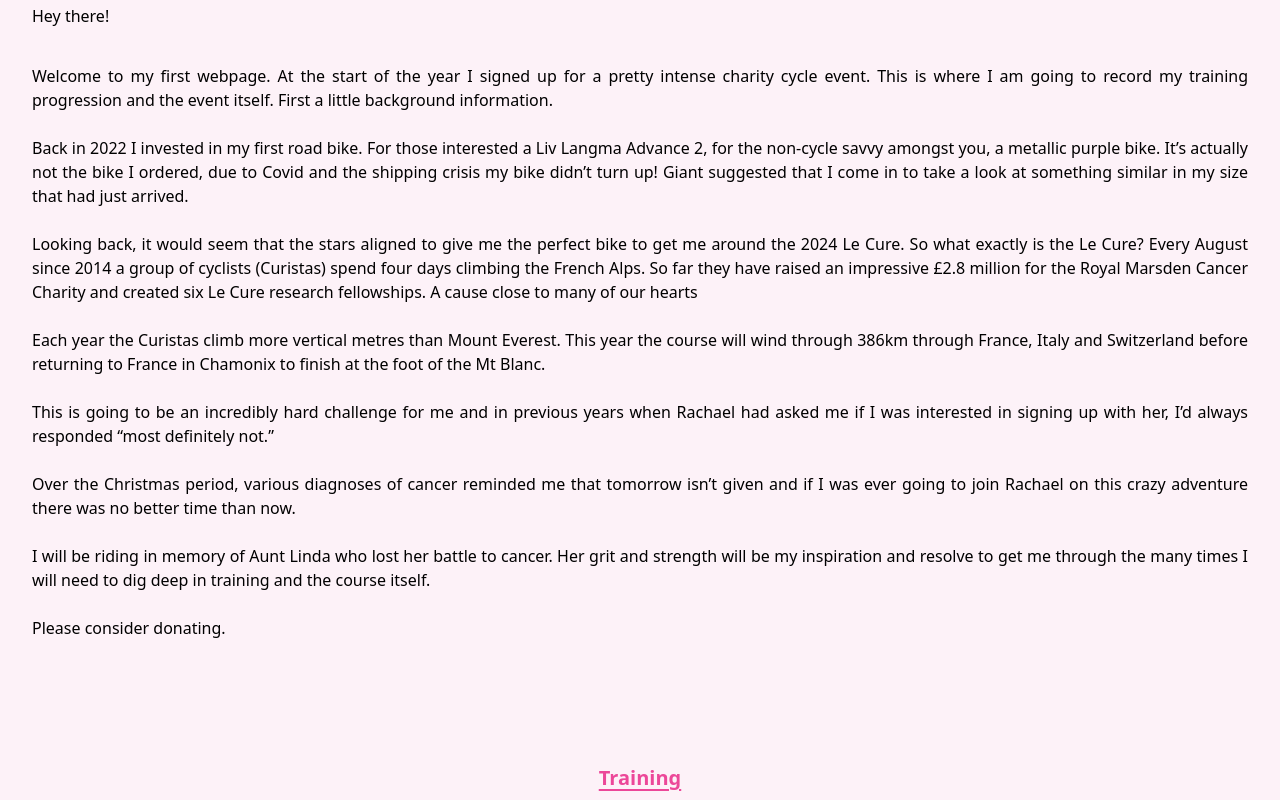
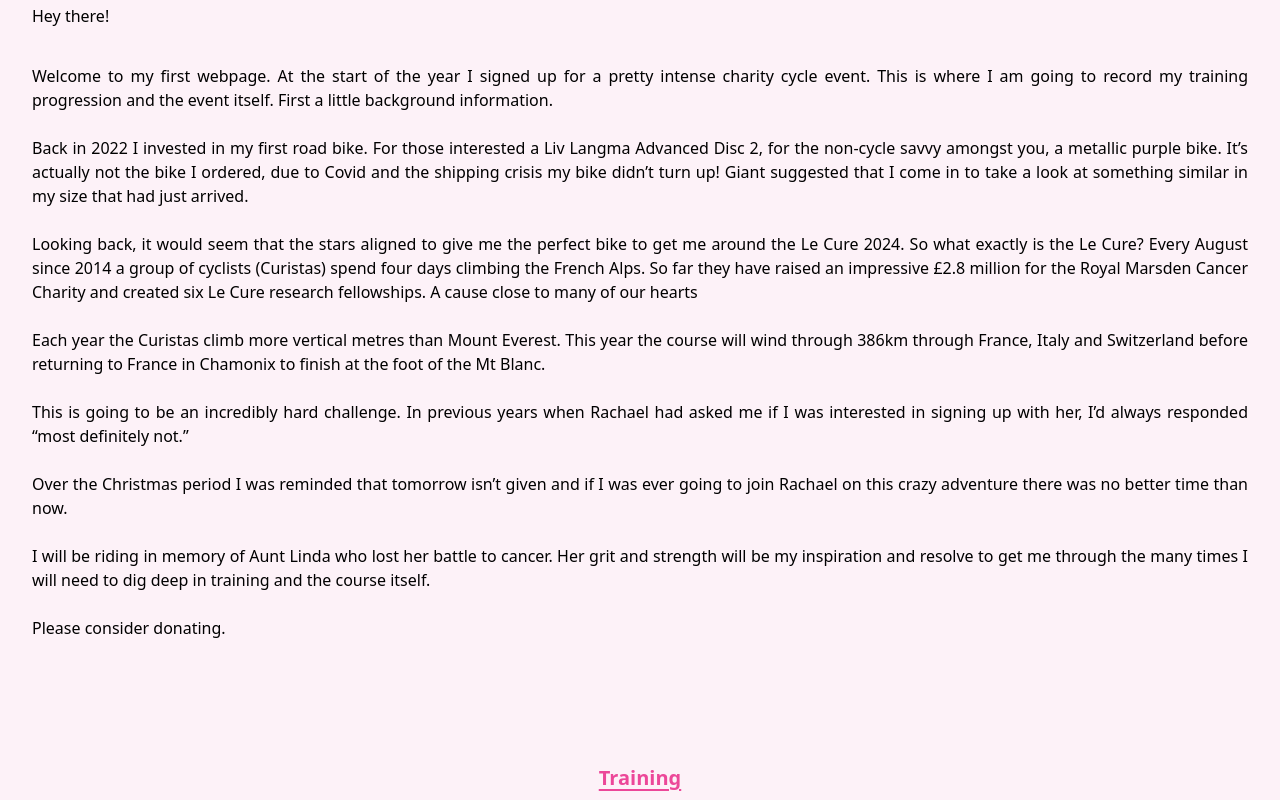
Before and after one commit to jennimmartin/LeCure, a React (Vite) app: page / in a window 1280 px wide. Shown: the part 520-1320 px from the top of the page. Built offline with nearby package versions, Linux system fonts and the light colour scheme.

Commit message:
Footer Added

```diff
--- a/src/App.jsx
+++ b/src/App.jsx
@@ -2,6 +2,7 @@ import Navbar from "./components/Navbar";
 import Hero from "./components/Hero";
 import About from "./components/About";
 import Training from "./components/Training";
+import Footer from "./components/Footer";
 
 const App = () => {
   return (
@@ -10,6 +11,8 @@ const App = () => {
       <Hero />
       <About />
       <Training />
+
+      <Footer />
     </>
   );
 };
--- a/src/components/About.jsx
+++ b/src/components/About.jsx
@@ -14,15 +14,15 @@ const About = () => {
         </p>
         <p className="text-justify py-3">
           Back in 2022 I invested in my first road bike. For those interested a
-          Liv Langma Advance 2, for the non-cycle savvy amongst you, a metallic
-          purple bike. It’s actually not the bike I ordered, due to Covid and
-          the shipping crisis my bike didn’t turn up! Giant suggested that I
-          come in to take a look at something similar in my size that had just
-          arrived.
+          Liv Langma Advanced Disc 2, for the non-cycle savvy amongst you, a
+          metallic purple bike. It’s actually not the bike I ordered, due to
+          Covid and the shipping crisis my bike didn’t turn up! Giant suggested
+          that I come in to take a look at something similar in my size that had
+          just arrived.
         </p>
         <p className="text-justify py-3">
           Looking back, it would seem that the stars aligned to give me the
-          perfect bike to get me around the 2024 Le Cure. So what exactly is the
+          perfect bike to get me around the Le Cure 2024. So what exactly is the
           Le Cure? Every August since 2014 a group of cyclists (Curistas) spend
           four days climbing the French Alps. So far they have raised an
           impressive £2.8 million for the Royal Marsden Cancer Charity and
@@ -36,14 +36,14 @@ const About = () => {
           foot of the Mt Blanc.
         </p>
         <p className="text-justify py-3">
-          This is going to be an incredibly hard challenge for me and in
-          previous years when Rachael had asked me if I was interested in
-          signing up with her, I’d always responded “most definitely not.”{" "}
+          This is going to be an incredibly hard challenge. In previous years
+          when Rachael had asked me if I was interested in signing up with her,
+          I’d always responded “most definitely not.”
         </p>
         <p className="text-justify py-3">
-          Over the Christmas period, various diagnoses of cancer reminded me
-          that tomorrow isn’t given and if I was ever going to join Rachael on
-          this crazy adventure there was no better time than now.
+          Over the Christmas period I was reminded that tomorrow isn’t given and
+          if I was ever going to join Rachael on this crazy adventure there was
+          no better time than now.
         </p>
         <p className="text-justify py-3">
           I will be riding in memory of Aunt Linda who lost her battle to
--- /dev/null
+++ b/src/components/Footer.jsx
@@ -0,0 +1,38 @@
+const Footer = () => {
+  return (
+    <section className="text-center bg-gradient-to-r from-pink-300 via-pink-100 to-pink-50">
+      <section className="align-element py-16 grid lg:grid-cols-3  xl:grid-cols-3 gap-5">
+        <a clasName="self-center" href="https://lecure.org/">
+          <img
+            className="h-20 w-20"
+            src="https://lecure.org/wp-content/themes/lecure-theme-v4/library/img/le-cure-logo.png"
+            alt="le cure"
+          />
+        </a>
+        <a className="self-center" href="https://www.royalmarsden.org/">
+          <img
+            className="h-20 w-40 "
+            src="https://www.royalmarsden.org/themes/custom/rmcc/logo.svg"
+            alt="royal marsden logo"
+          />
+        </a>
+        <a
+          className="self-center"
+          href="https://sportsgiving.co.uk/sponsorship/entry/1129420"
+        >
+          <img
+            className="h-20 w-40"
+            src="https://s3.eu-west-1.amazonaws.com/assets.race-nation.com/platform-resources/SportsGiving+Logo+on+White.png"
+            alt="sportsgiving logo"
+          />
+        </a>
+      </section>
+      <h5>
+        created by jennimmartin | &copy;{""}
+        {new Date().getFullYear()}
+      </h5>
+      <div className="border-b-2 border-pink-500"></div>
+    </section>
+  );
+};
+export default Footer;
```
